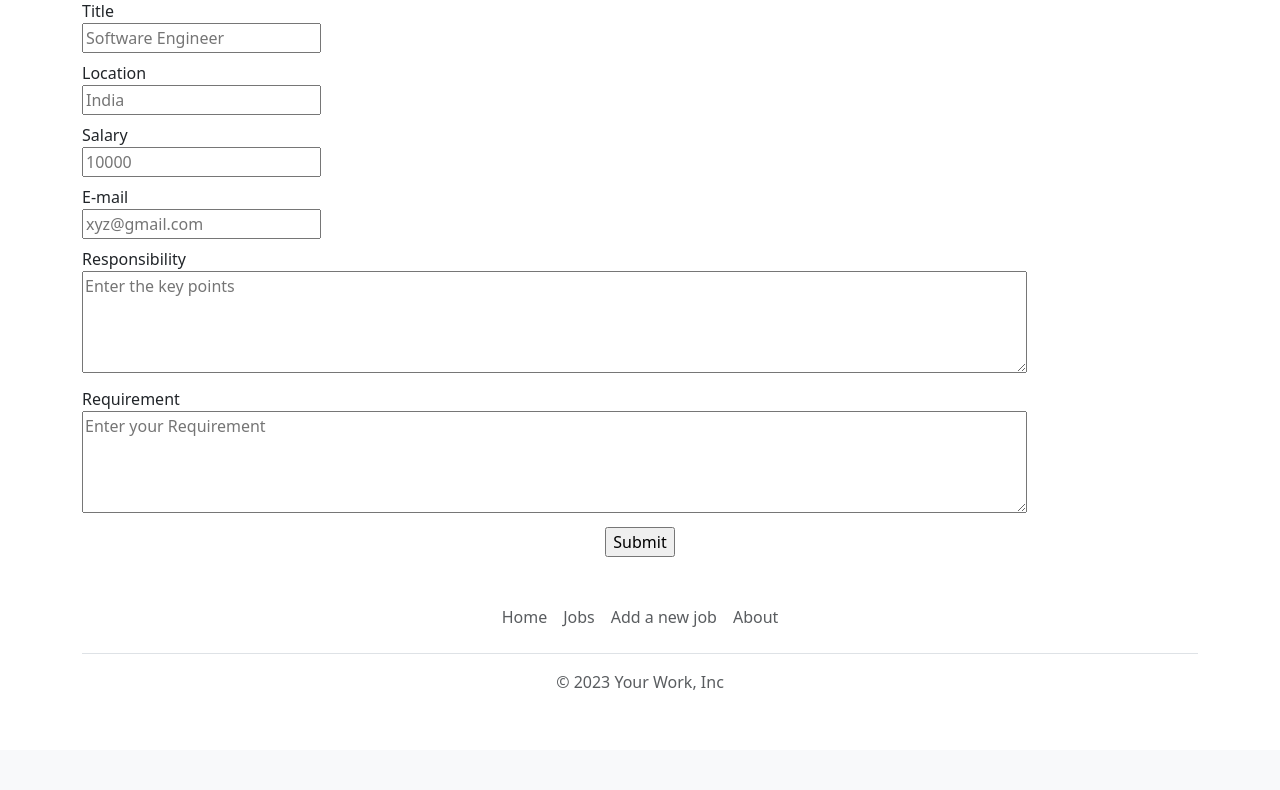
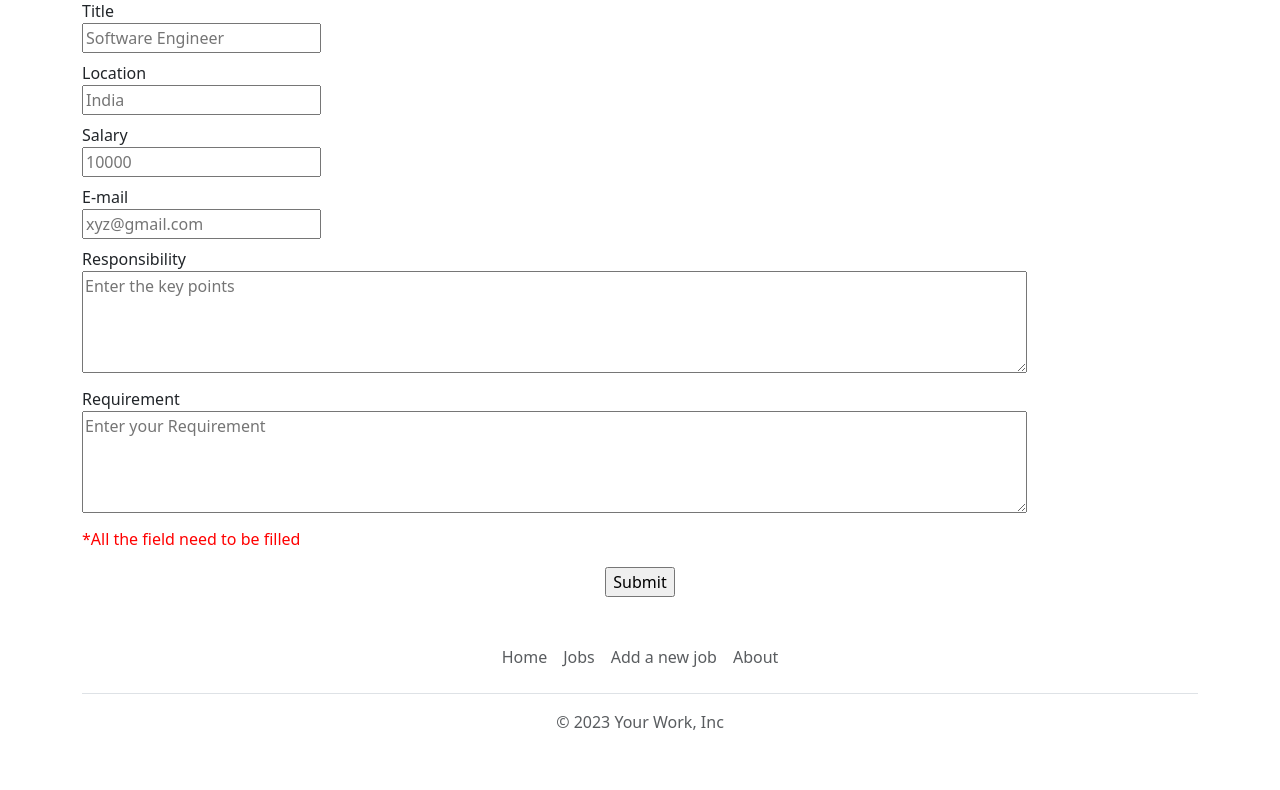
Before and after one commit to Gohul0V0K/Your_Work, a Flask app: page /newjob in a window 1280 px wide. Shown: the part 594-1384 px from the top of the page. Before the commit the page ends 1284 px from the top, so only its background shows below. Run offline with Flask 3, Linux system fonts and the light colour scheme.

Commit message:
changed in newjob page

```diff
--- a/templates/newjob.html
+++ b/templates/newjob.html
@@ -50,6 +50,7 @@
           <label>Requirement</label><br>
           <textarea type="text" rows="4" cols="100" placeholder="Enter your Requirement" name="requirement" required></textarea>
         </div>
+        <p style="color:red;">*All the field need to be filled </p>
 
         <center><input type="submit"></center>
       </form>
```
